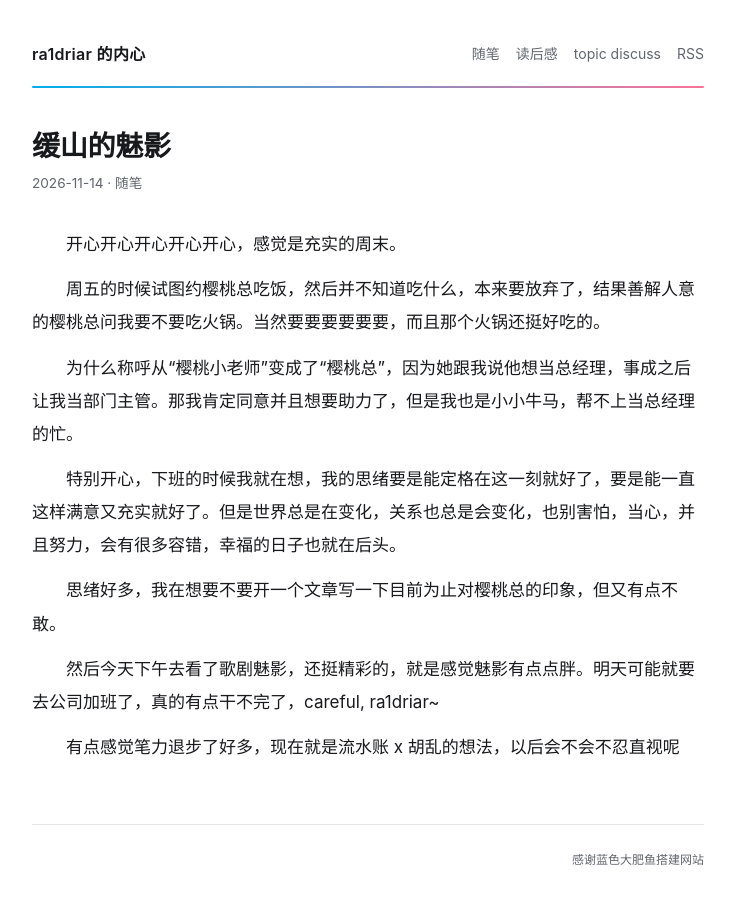
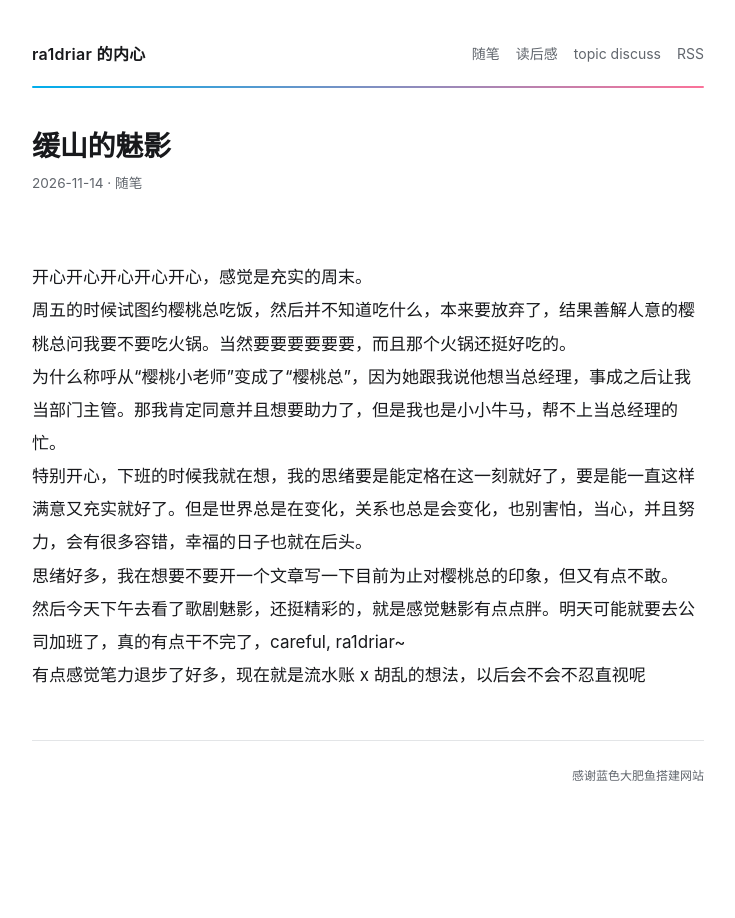
Before and after one commit to ra1driar/ra1driar.github.io, a plain HTML site: page docs/essay/post-2147.html in a window 1280 px wide. Shown: the whole page, without its empty margins (272-1007 px from the left). After the commit the page ends 834 px from the top, so only its background shows below. Drawn offline with Linux system fonts and the light colour scheme.

```diff
--- a/docs/essay/post-2147.html
+++ b/docs/essay/post-2147.html
@@ -21,13 +21,14 @@
 <article>
 <h1>缓山的魅影</h1>
 <p class="meta"><time datetime="2026-11-14">2026-11-14</time> · <a href="../columns/essay.html">随笔</a></p>
-<p>开心开心开心开心开心，感觉是充实的周末。</p>
-<p>周五的时候试图约樱桃总吃饭，然后并不知道吃什么，本来要放弃了，结果善解人意的樱桃总问我要不要吃火锅。当然要要要要要要，而且那个火锅还挺好吃的。</p>
-<p>为什么称呼从“樱桃小老师”变成了“樱桃总”，因为她跟我说他想当总经理，事成之后让我当部门主管。那我肯定同意并且想要助力了，但是我也是小小牛马，帮不上当总经理的忙。</p>
-<p>特别开心，下班的时候我就在想，我的思绪要是能定格在这一刻就好了，要是能一直这样满意又充实就好了。但是世界总是在变化，关系也总是会变化，也别害怕，当心，并且努力，会有很多容错，幸福的日子也就在后头。</p>
-<p>思绪好多，我在想要不要开一个文章写一下目前为止对樱桃总的印象，但又有点不敢。</p>
-<p>然后今天下午去看了歌剧魅影，还挺精彩的，就是感觉魅影有点点胖。明天可能就要去公司加班了，真的有点干不完了，careful, ra1driar~</p>
-<p>有点感觉笔力退步了好多，现在就是流水账 x 胡乱的想法，以后会不会不忍直视呢</p>
+<div class="plaintext">
+开心开心开心开心开心，感觉是充实的周末。
+周五的时候试图约樱桃总吃饭，然后并不知道吃什么，本来要放弃了，结果善解人意的樱桃总问我要不要吃火锅。当然要要要要要要，而且那个火锅还挺好吃的。
+为什么称呼从“樱桃小老师”变成了“樱桃总”，因为她跟我说他想当总经理，事成之后让我当部门主管。那我肯定同意并且想要助力了，但是我也是小小牛马，帮不上当总经理的忙。
+特别开心，下班的时候我就在想，我的思绪要是能定格在这一刻就好了，要是能一直这样满意又充实就好了。但是世界总是在变化，关系也总是会变化，也别害怕，当心，并且努力，会有很多容错，幸福的日子也就在后头。
+思绪好多，我在想要不要开一个文章写一下目前为止对樱桃总的印象，但又有点不敢。
+然后今天下午去看了歌剧魅影，还挺精彩的，就是感觉魅影有点点胖。明天可能就要去公司加班了，真的有点干不完了，careful, ra1driar~
+有点感觉笔力退步了好多，现在就是流水账 x 胡乱的想法，以后会不会不忍直视呢</div>
 </article>
 </main>
 <footer class="site-footer">
--- a/docs/style.css
+++ b/docs/style.css
@@ -97,10 +97,10 @@ h4, h5, h6 { font-size: 1rem; margin: 1.5rem 0 0.5rem; }
 
 p { margin: 0 0 1.1rem; }
 
-article > p:not(.meta) {
-  text-indent: 2em;
+.plaintext {
+  white-space: pre-wrap;
   line-height: 1.95;
-  margin-bottom: 0.75rem;
+  word-break: break-word;
 }
 
 .meta { color: var(--muted); font-size: 0.85rem; margin-bottom: 2rem; }
--- a/static/style.css
+++ b/static/style.css
@@ -97,10 +97,10 @@ h4, h5, h6 { font-size: 1rem; margin: 1.5rem 0 0.5rem; }
 
 p { margin: 0 0 1.1rem; }
 
-article > p:not(.meta) {
-  text-indent: 2em;
+.plaintext {
+  white-space: pre-wrap;
   line-height: 1.95;
-  margin-bottom: 0.75rem;
+  word-break: break-word;
 }
 
 .meta { color: var(--muted); font-size: 0.85rem; margin-bottom: 2rem; }
```
Also changed, not shown: docs/essay/post-0035.html (+8 -7 lines), docs/essay/post-2341.html (+7 -6 lines), docs/essay/saturday-walk.html (+8 -4 lines), 2 other files.
